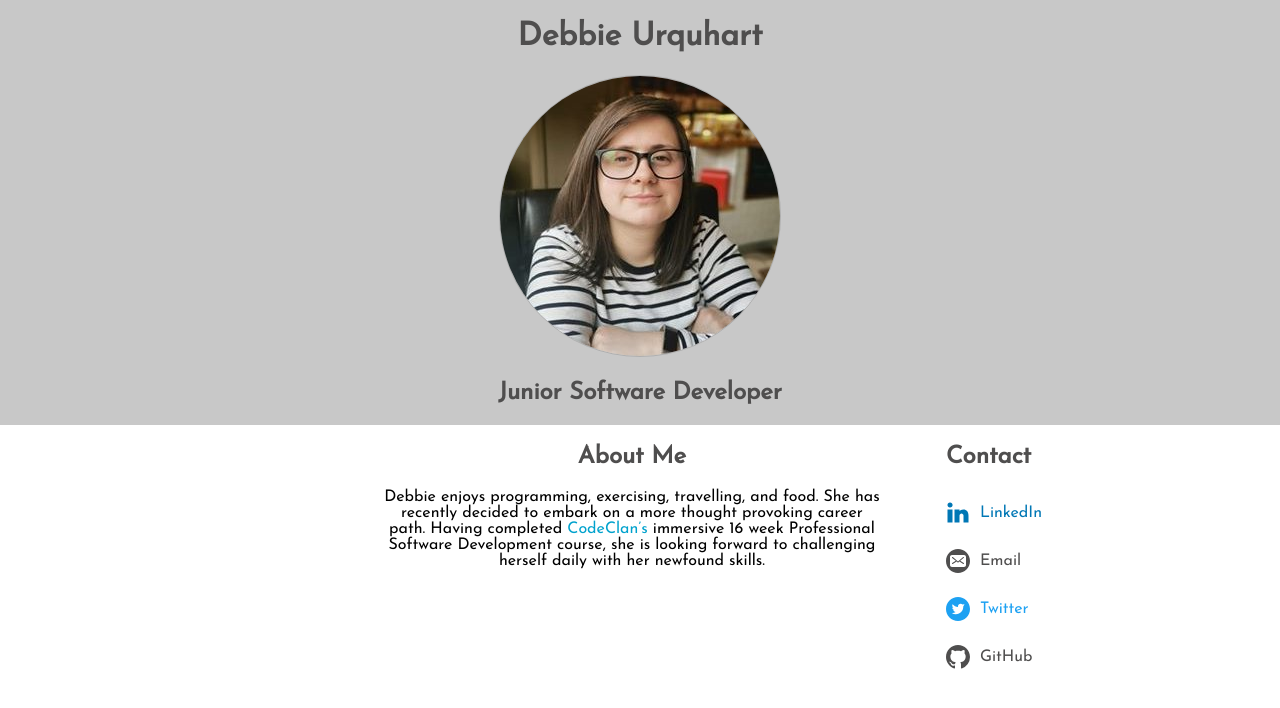
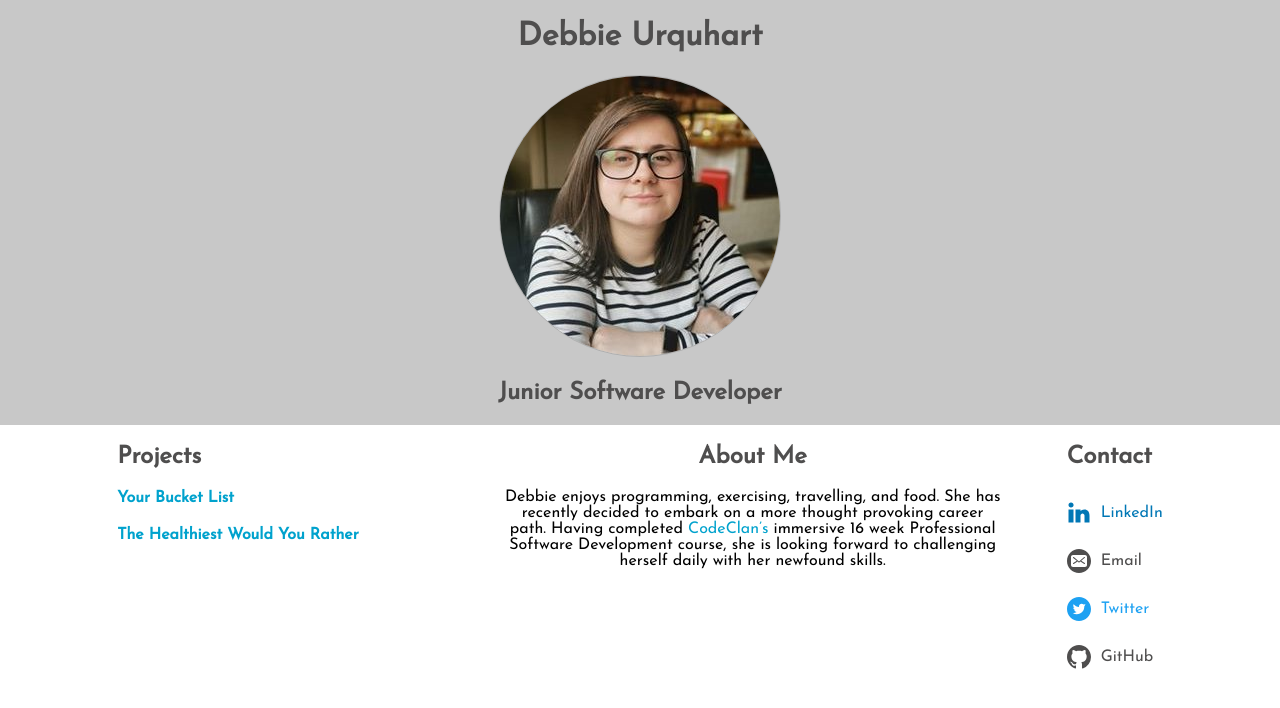
Before and after one commit to iamdebi/website, a Vue app: page / in a window 1280 px wide. Shown: the top 708 px of the page. Built offline with nearby package versions, Linux system fonts and the light colour scheme.

Commit message:
adds project menu

```diff
--- a/src/App.vue
+++ b/src/App.vue
@@ -8,6 +8,15 @@
       <h2>Junior Software Developer</h2>
     </div>
     <div class="about-contact">
+      <div class="project">
+        <h2>Projects</h2>
+        <a href="#ruby">
+          <h4>Your Bucket List</h4>
+        </a>
+        <a href="#js">
+          <h4>The Healthiest Would You Rather</h4>
+        </a>
+      </div>
       <div class="about">
         <h2>About Me</h2>
         <p>
```
